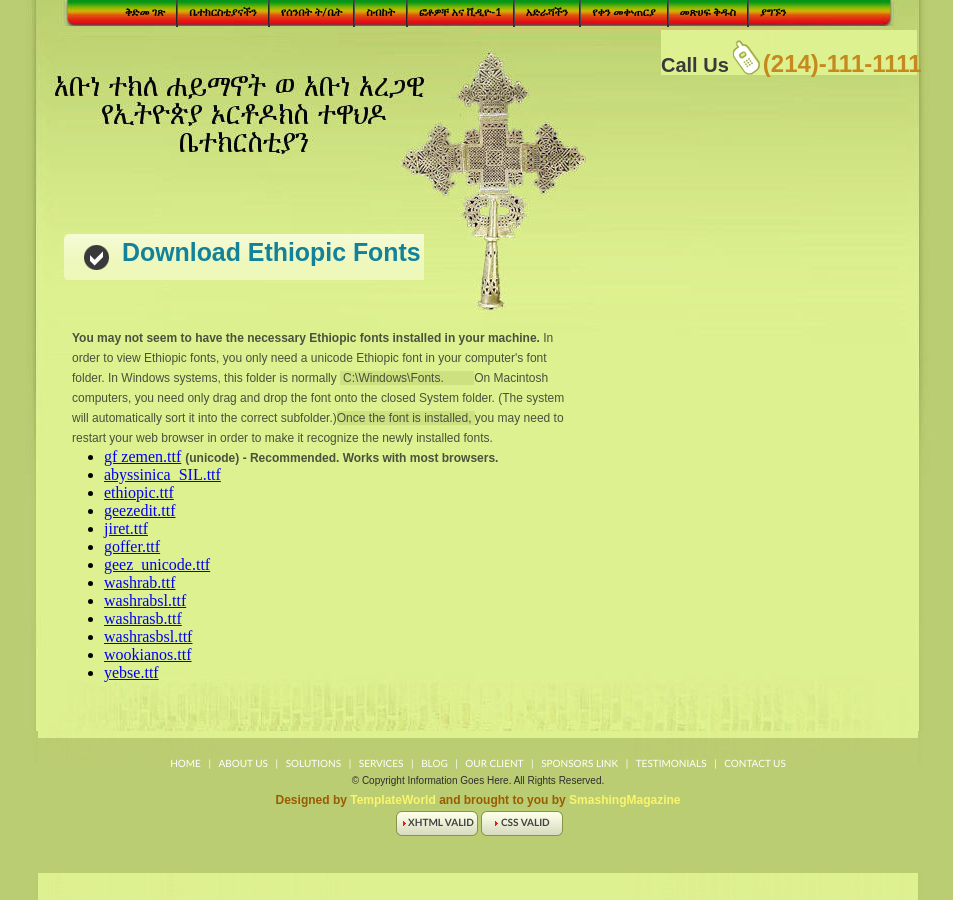
After one commit to dawityifter/abunearegawi, a PHP site: page /dbname/downloadfonts.php in a window 1280 px wide. The commit adds this page. Shown: the whole page, without its empty margins (162-1115 px from the left). Run offline with PHP 8.4, Linux system fonts and the light colour scheme; some libraries are stand-ins or nearby versions.

Commit message:
Added download fonts page.

```diff
--- /dev/null
+++ b/downloadfonts.php
@@ -0,0 +1,92 @@
+<?php
+/*
+ * To change this template, choose Tools | Templates
+ * and open the template in the editor.
+ */
+?>
+<!DOCTYPE html PUBLIC "-//W3C//DTD XHTML 1.0 Transitional//EN" "http://www.w3.org/TR/xhtml1/DTD/xhtml1-transitional.dtd">
+<html xmlns="http://www.w3.org/1999/xhtml">
+    <head>
+        <script type="text/javascript" src="http://ajax.googleapis.com/ajax/libs/jquery/1.4.2/jquery.min.js"></script>
+        <link type="text/css" rel="stylesheet" href="style.css" />
+        <link type="text/css" rel="stylesheet" media="screen, projection" href="http://ajax.googleapis.com/ajax/libs/jqueryui/1.8/themes/black-tie/jquery-ui.css" />
+
+        <meta http-equiv="Content-Type" content="text/html; charset=utf-8" />
+        <title>Download Fonts</title>
+        <link rel="icon" href="images/icon.ico" />
+    </head>
+
+    <body >
+        <div id="main">
+            <div id="contentbg" style="height:900px;">
+                <div id="contenttxtblankmap">
+                    <div id="menu">
+                        <?php include 'menu.php'; ?>
+                    </div>
+                    <div id="contentleftmap">
+                        <div id="topbuttonsblank">
+                        </div>
+                        <div id="callusmap">
+                            <h3>Call Us<span class="callus">(214)-111-1111</span></h3>
+                        </div>
+                        <div id="leftheadingmap">
+                            <h5>Download Ethiopic Fonts </h5>
+                        </div>
+                        <div id="lefttxtblankmap">
+                            <div id="lefttxt"><span class="leftboldtxt">You may not seem to have the necessary Ethiopic fonts installed in your machine.</span>  In order to view Ethiopic fonts, you only need a unicode Ethiopic font in your computer's font folder.
+                                In Windows systems, this folder is normally  <span class="lefttxt02">C:\Windows\Fonts. </span>On Macintosh computers, you need only drag and drop the font onto the closed System folder. (The system will automatically sort it into the correct subfolder.)<span class="lefttxt">Once the font is installed, </span> you may need to restart your web browser in order to make it recognize the newly installed fonts.
+                            </div>
+
+                        </div>
+                    </div>
+                    <div id="contentcentermap" style="margin-top: 330px;">
+
+                                <div>
+                                <ul> <li><a href="http://www.zikkir.com/ethiopia/fonts/gfzemen.ttf" target="_self">gf zemen.ttf</a>
+                                            <span class="leftboldtxt">(unicode) - Recommended. Works with most browsers. </span>
+                                                <br/>
+                                           </li><li>
+                                             <a href="http://www.zikkir.com/ethiopia/fonts/Abyssinica_SIL.ttf" target="_self">abyssinica_SIL.ttf</a>
+                                                </li>
+                                    <li>
+                                            <a href="http://www.zikkir.com/ethiopia/fonts/ETHIO___.TTF" target="_self">ethiopic.ttf</a><br/>
+                                            </li><li>
+                                            <a href="http://www.zikkir.com/ethiopia/fonts/geezedit.TTF" target="_self">geezedit.ttf</a>
+                                               </li><li>
+                                            <a href="http://www.zikkir.com/ethiopia/fonts/jiret.ttf" target="_self">jiret.ttf</a>
+                                              </li><li>
+                                             <a href="http://www.zikkir.com/ethiopia/fonts/goffer.ttf" target="_self">goffer.ttf</a><br/>
+                                            </li>
+                                        <li>
+                                            <a href="http://www.zikkir.com/ethiopia/fonts/geez_unicode.TTF" target="_self">geez_unicode.ttf</a><br/>
+                                            </li>
+                                        <li> <a href="http://www.zikkir.com/ethiopia/fonts/washrab.ttf" target="_self">washrab.ttf</a>
+                                                </li>
+                                        <li>
+                                            <a href="http://www.zikkir.com/ethiopia/fonts/washrabsl.ttf" target="_self">washrabsl.ttf</a><br/>
+                                            </li>
+                                        <li><a href="http://www.zikkir.com/ethiopia/fonts/washrasb.ttf" target="_self">washrasb.ttf</a><br/>
+                                            </li>
+                                        <li>
+                                            <a href="http://www.zikkir.com/ethiopia/fonts/washrasbsl.ttf" target="_self">washrasbsl.ttf</a><br/>
+                                            </li>
+                                        <li>
+                                            <a href="http://www.zikkir.com/ethiopia/fonts/wookianos.ttf" target="_self">wookianos.ttf</a><br/>
+                                            </li>
+                                        <li>
+                                            <a href="http://www.zikkir.com/ethiopia/fonts/yebse.ttf" target="_self">yebse.ttf</a><br/>
+
+                                            </li></ul>
+                                </div>
+
+                </div>
+            </div>
+            <div id="footerbg">
+                <div id="footerlinks"><a href="#" class="footerlinks">Home</a> | <a href="#" class="footerlinks">About Us</a> | <a href="#" class="footerlinks">Solutions</a> | <a href="#" class="footerlinks">Services</a> |<a href="#" class="footerlinks"> Blog</a> | <a href="#" class="footerlinks">Our Client</a> | <a href="#" class="footerlinks">Sponsors Link</a> | <a href="#" class="footerlinks">Testimonials</a> | <a href="#" class="footerlinks">Contact Us</a></div>
+                <div id="copyrights">© Copyright Information Goes Here. All Rights Reserved.</div>
+                <div id="designedby">Designed by <a href="http://www.templateworld.com" class="designedby">TemplateWorld </a>and brought to you by <a href="http://www.smashingmagazine.com" class="designedby">SmashingMagazine</a></div>
+                <div id="validation"><a href="http://validator.w3.org/check?uri=referer" class="xhtml">xhtml valid</a><a href="http://jigsaw.w3.org/css-validator/check/referer" class="css">css valid</a></div>
+            </div>
+        </div>
+    </body>
+</html>
```
Also changed, not shown: index.php (+4 -3 lines).
